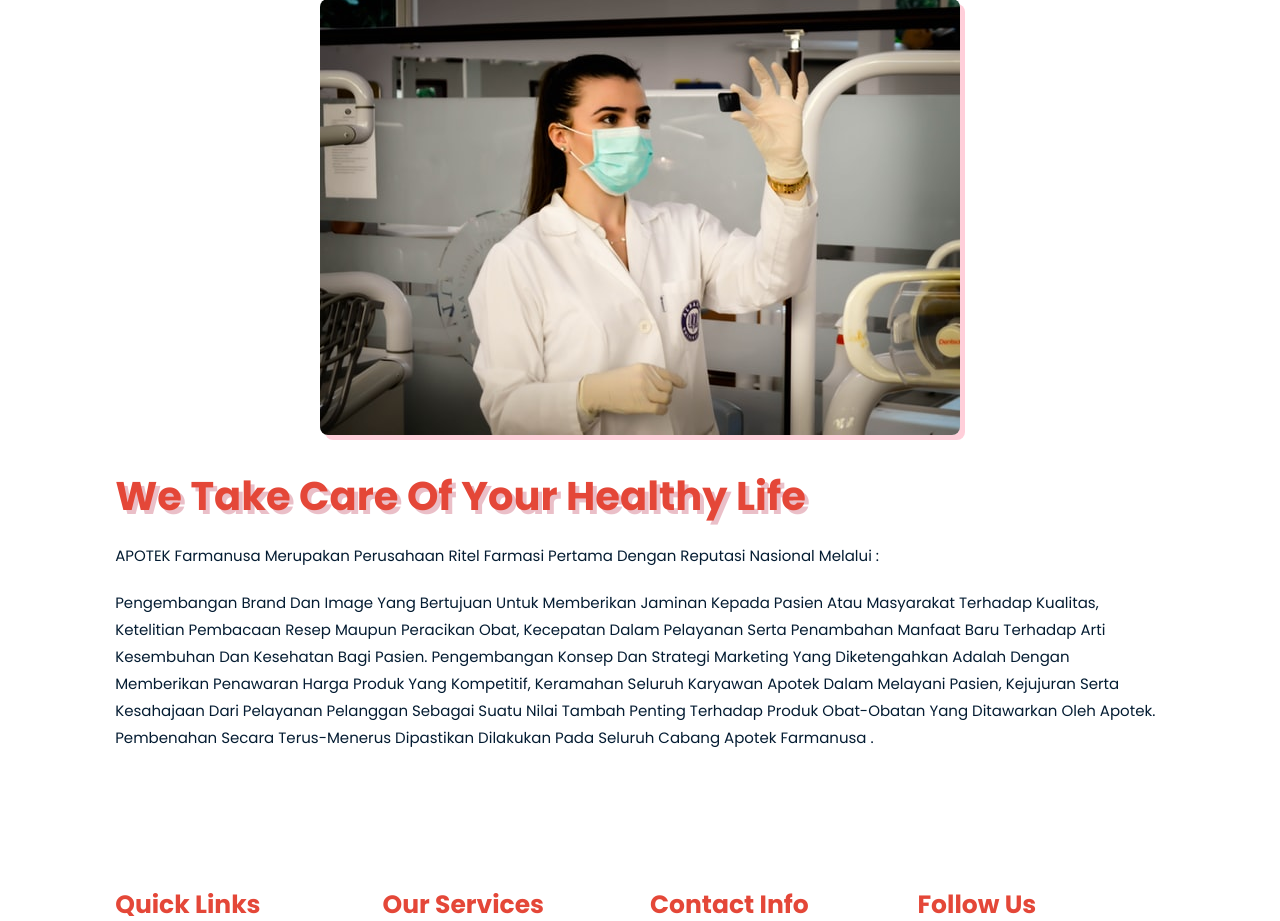
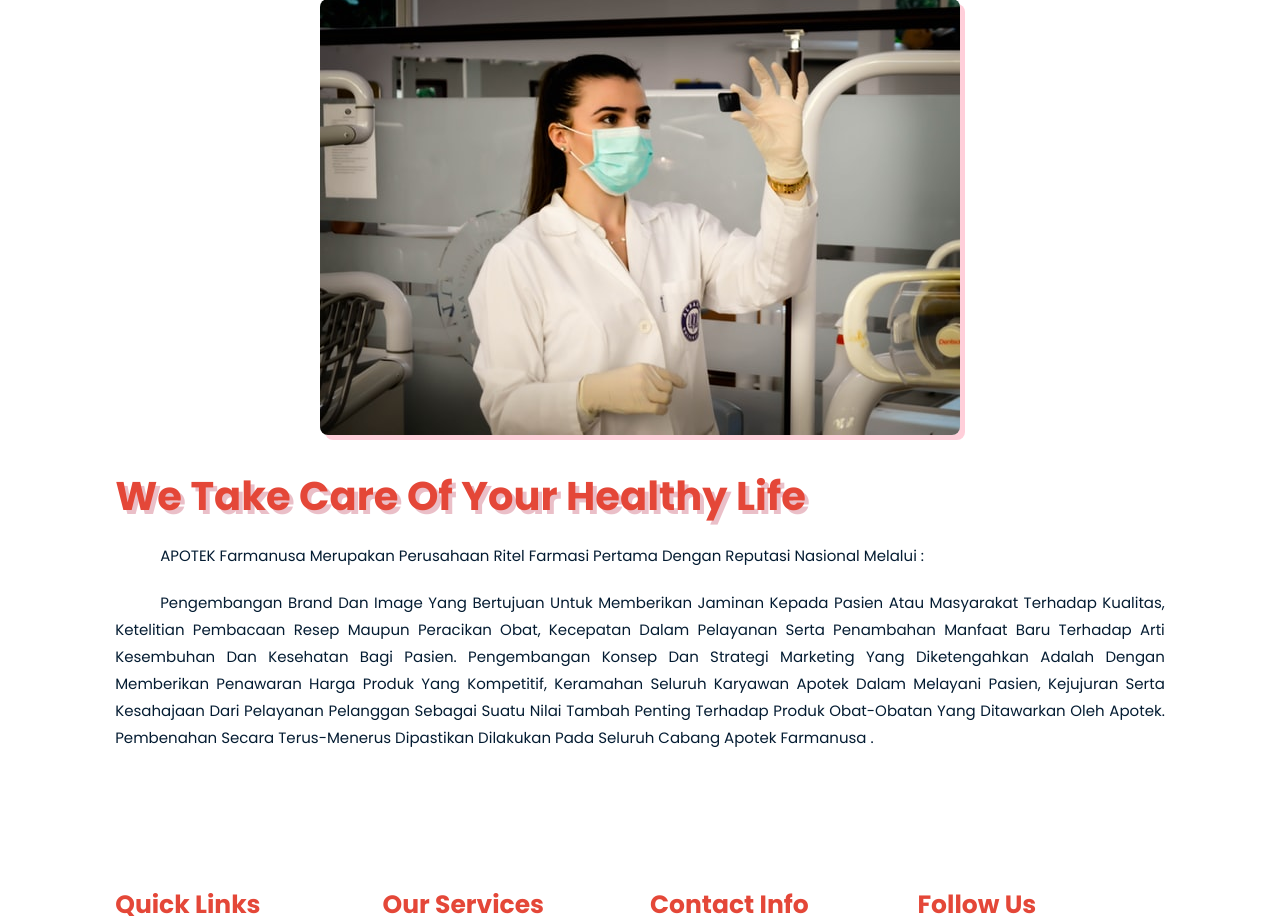
Before and after one commit to Hadieee/Farmanusa, a PHP site: page / in a window 1280 px wide. Shown: the part 705-1626 px from the top of the page. Run offline with PHP 8.4, Linux system fonts and the light colour scheme.

Commit message:
modified:   css/index.css

```diff
--- a/css/index.css
+++ b/css/index.css
@@ -661,6 +661,8 @@ section {
     padding:1rem 0;
     font-size: 1.5rem;
     line-height: 1.8;
+    text-align: justify;
+    text-indent: 3em;
 }
 
 .kosong{
```
